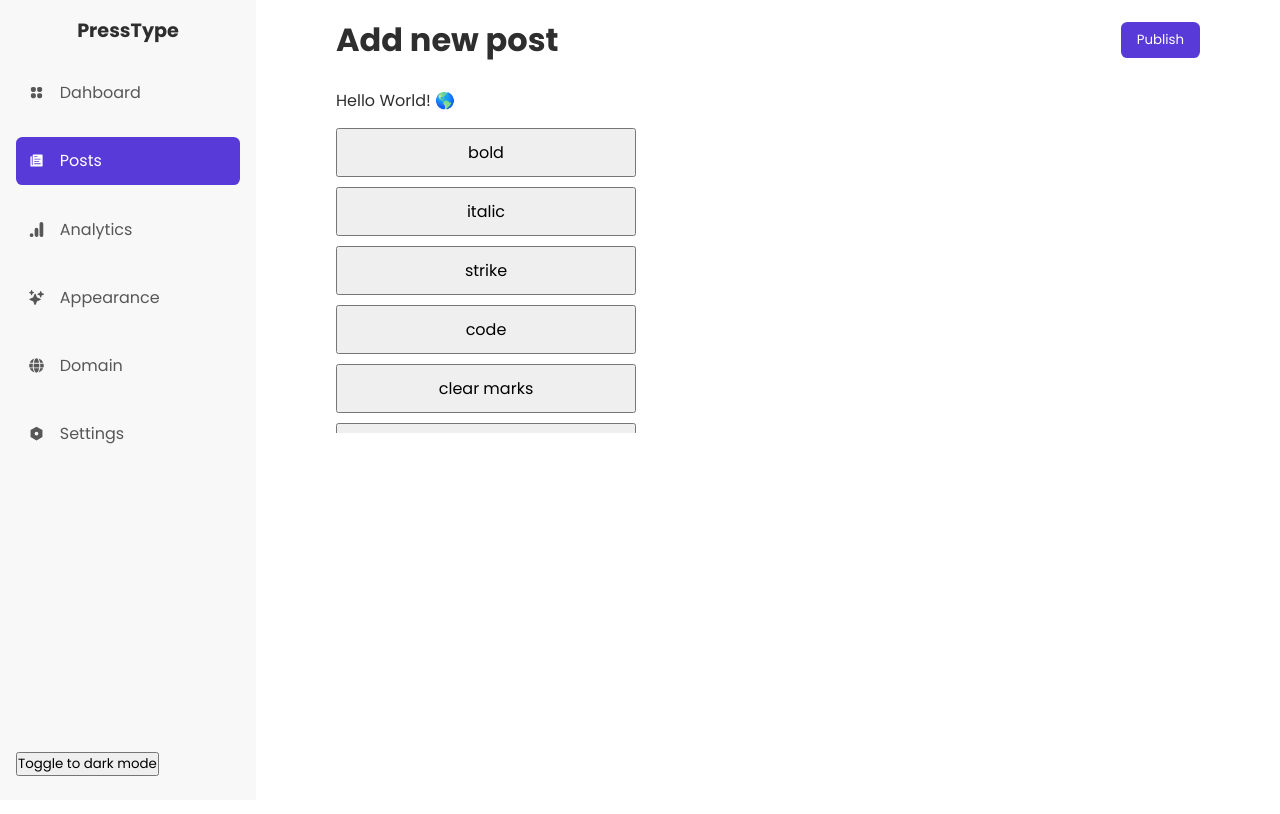
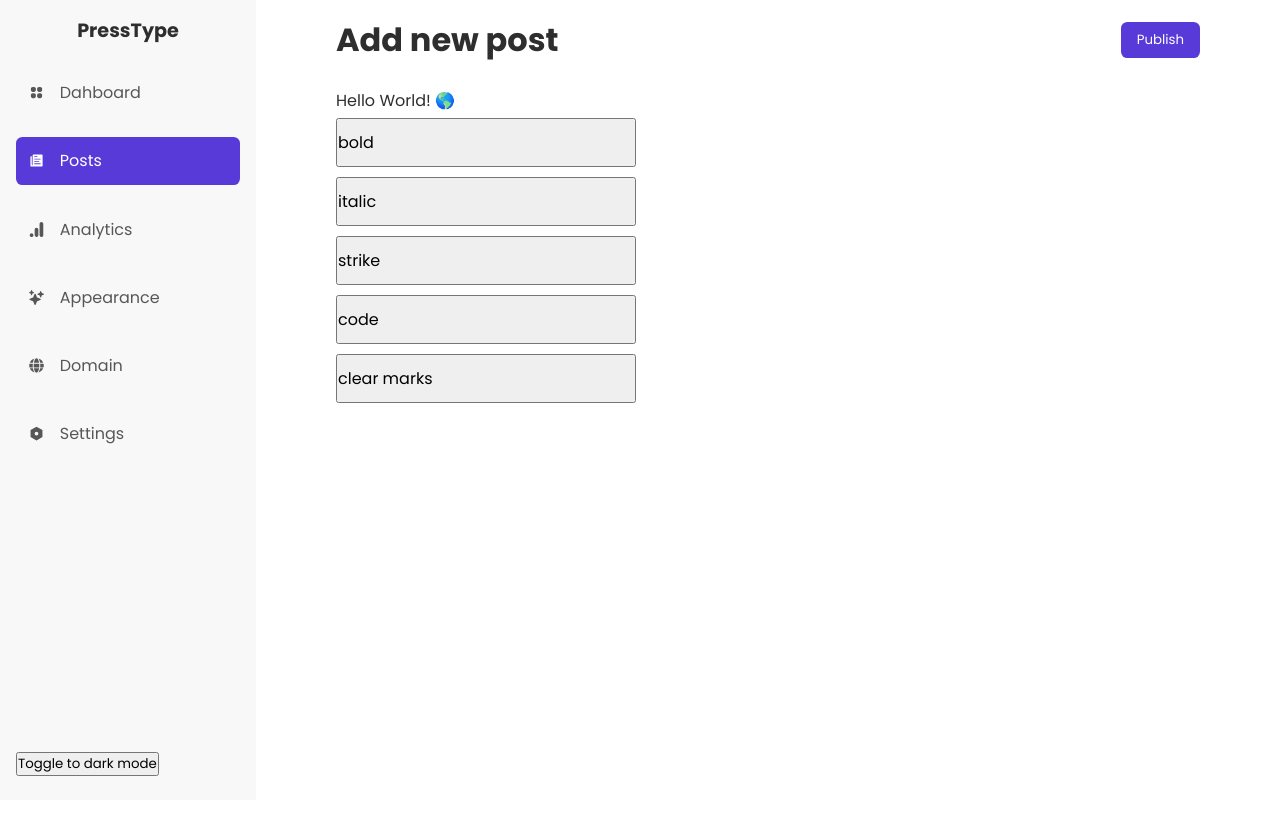
Before and after one commit to akinloluwami/presstype, a Next.js app: page /posts/new in a window 1280 px wide. Shown: the top 814 px of the page. Built offline with nearby package versions, Linux system fonts and the light colour scheme.

Commit message:
text align

```diff
--- a/components/dashboard/editor/styles.module.scss
+++ b/components/dashboard/editor/styles.module.scss
@@ -5,11 +5,11 @@
   height: 300px;
   width: 300px;
   overflow-y: scroll;
-  padding: 10px 0;
   button {
     width: 100%;
     font-size: 1rem;
     padding: 10px 0;
     margin: 5px 0;
+    text-align: left;
   }
 }
```
